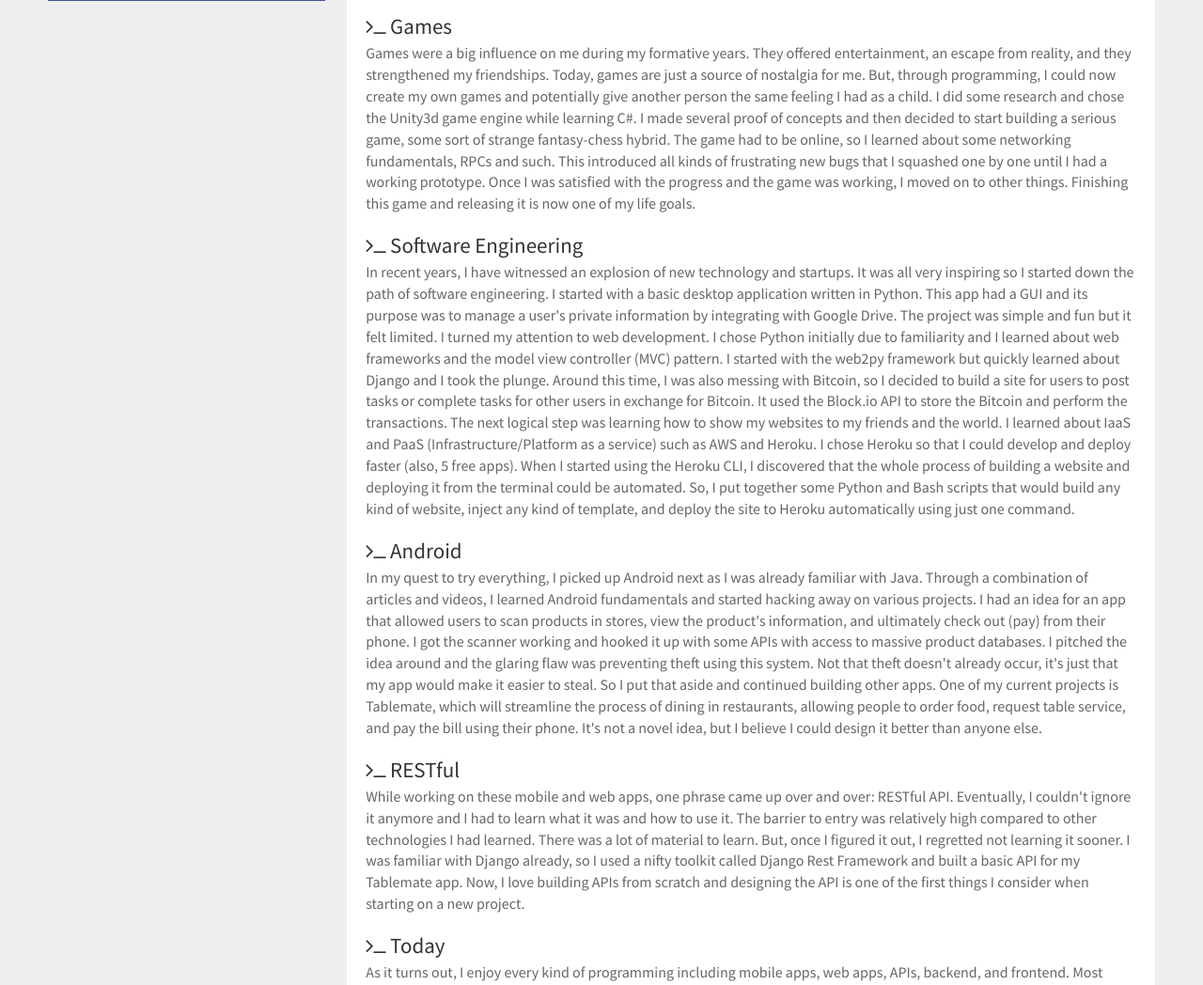
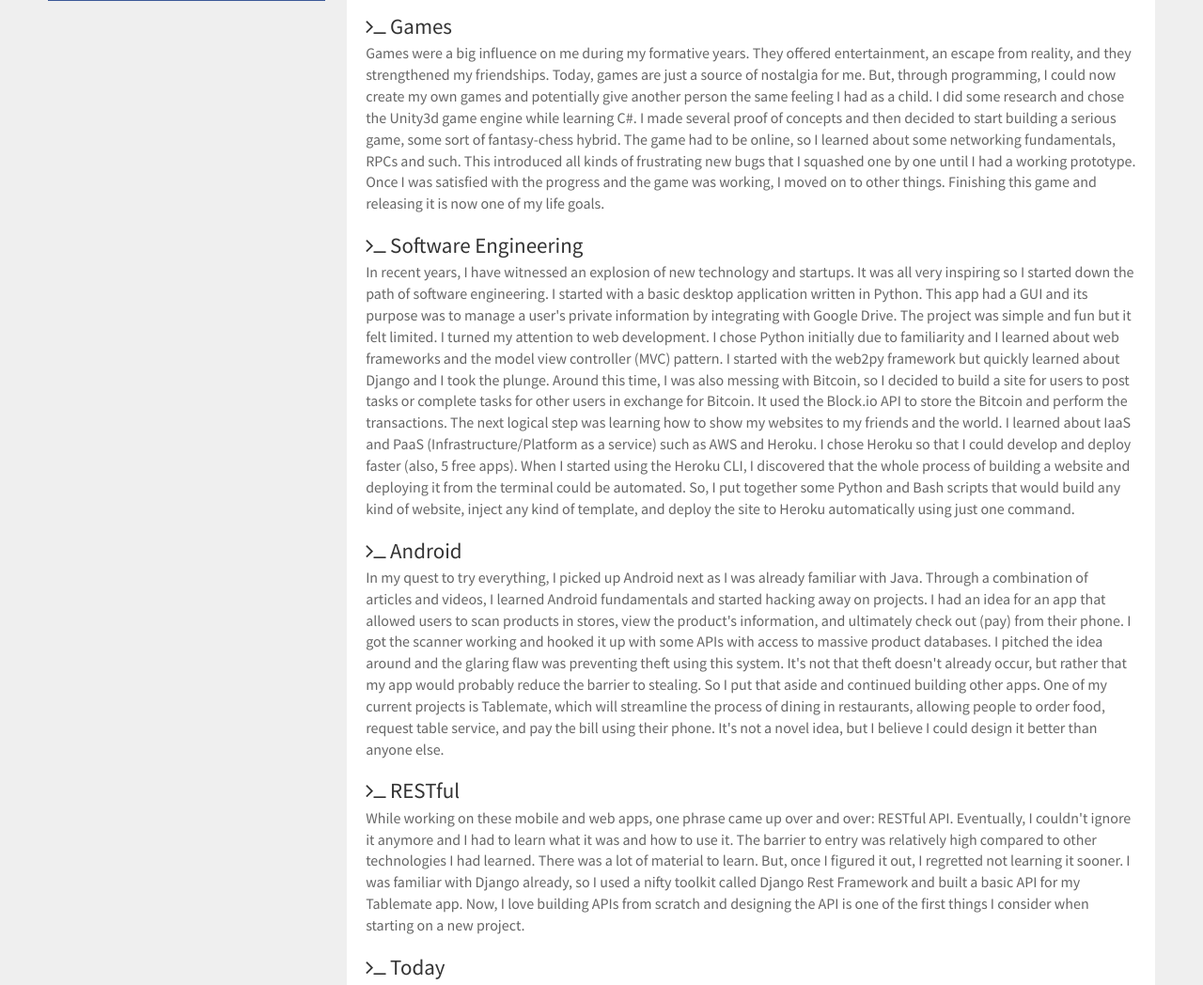
Before and after one commit to taapesh/django-my-profile, a Django app: page /about in a window 1280 px wide. Shown: the part 500-1548 px from the top of the page at 94% size. Run offline with Django 3.2, Linux system fonts and the light colour scheme; some libraries are stand-ins or nearby versions.

Commit message:
Edit story

```diff
--- a/templates/about.html
+++ b/templates/about.html
@@ -49,7 +49,7 @@
                         </p>
                         <h3><i class="fa fa-terminal"></i> Games</h3>
                         <p>
-                            Games were a big influence on me during my formative years. They offered entertainment, an escape from reality, and they strengthened my friendships. Today, games are just a source of nostalgia for me. But, through programming, I could now create my own games and potentially give another person the same feeling I had as a child. I did some research and chose the Unity3d game engine while learning C#. I made several proof of concepts and then decided to start building a serious game, some sort of strange fantasy-chess hybrid. The game had to be online, so I learned about some networking fundamentals, RPCs and such. This introduced all kinds of frustrating new bugs that I squashed one by one until I had a working prototype. Once I was satisfied with the progress and the game was working, I moved on to other things. Finishing this game and releasing it is now one of my life goals.
+                            Games were a big influence on me during my formative years. They offered entertainment, an escape from reality, and they strengthened my friendships. Today, games are just a source of nostalgia for me. But, through programming, I could now create my own games and potentially give another person the same feeling I had as a child. I did some research and chose the Unity3d game engine while learning C#. I made several proof of concepts and then decided to start building a serious game, some sort of fantasy-chess hybrid. The game had to be online, so I learned about some networking fundamentals, RPCs and such. This introduced all kinds of frustrating new bugs that I squashed one by one until I had a working prototype. Once I was satisfied with the progress and the game was working, I moved on to other things. Finishing this game and releasing it is now one of my life goals.
                         </p>
                         <h3><i class="fa fa-terminal"></i> Software Engineering</h3>
                         <p>
@@ -57,7 +57,7 @@
                         </p>
                         <h3><i class="fa fa-terminal"></i> Android</h3>
                         <p>
-                            In my quest to try everything, I picked up Android next as I was already familiar with Java. Through a combination of articles and videos, I learned Android fundamentals and started hacking away on various projects. I had an idea for an app that allowed users to scan products in stores, view the product's information, and ultimately check out (pay) from their phone. I got the scanner working and hooked it up with some APIs with access to massive product databases. I pitched the idea around and the glaring flaw was preventing theft using this system. Not that theft doesn't already occur, it's just that my app would make it easier to steal. So I put that aside and continued building other apps. One of my current projects is Tablemate, which will streamline the process of dining in restaurants, allowing people to order food, request table service, and pay the bill using their phone. It's not a novel idea, but I believe I could design it better than anyone else.
+                            In my quest to try everything, I picked up Android next as I was already familiar with Java. Through a combination of articles and videos, I learned Android fundamentals and started hacking away on projects. I had an idea for an app that allowed users to scan products in stores, view the product's information, and ultimately check out (pay) from their phone. I got the scanner working and hooked it up with some APIs with access to massive product databases. I pitched the idea around and the glaring flaw was preventing theft using this system. It's not that theft doesn't already occur, but rather that my app would probably reduce the barrier to stealing. So I put that aside and continued building other apps. One of my current projects is Tablemate, which will streamline the process of dining in restaurants, allowing people to order food, request table service, and pay the bill using their phone. It's not a novel idea, but I believe I could design it better than anyone else.
                         </p>
                         <h3><i class="fa fa-terminal"></i> RESTful</h3>
                         <p>
```
